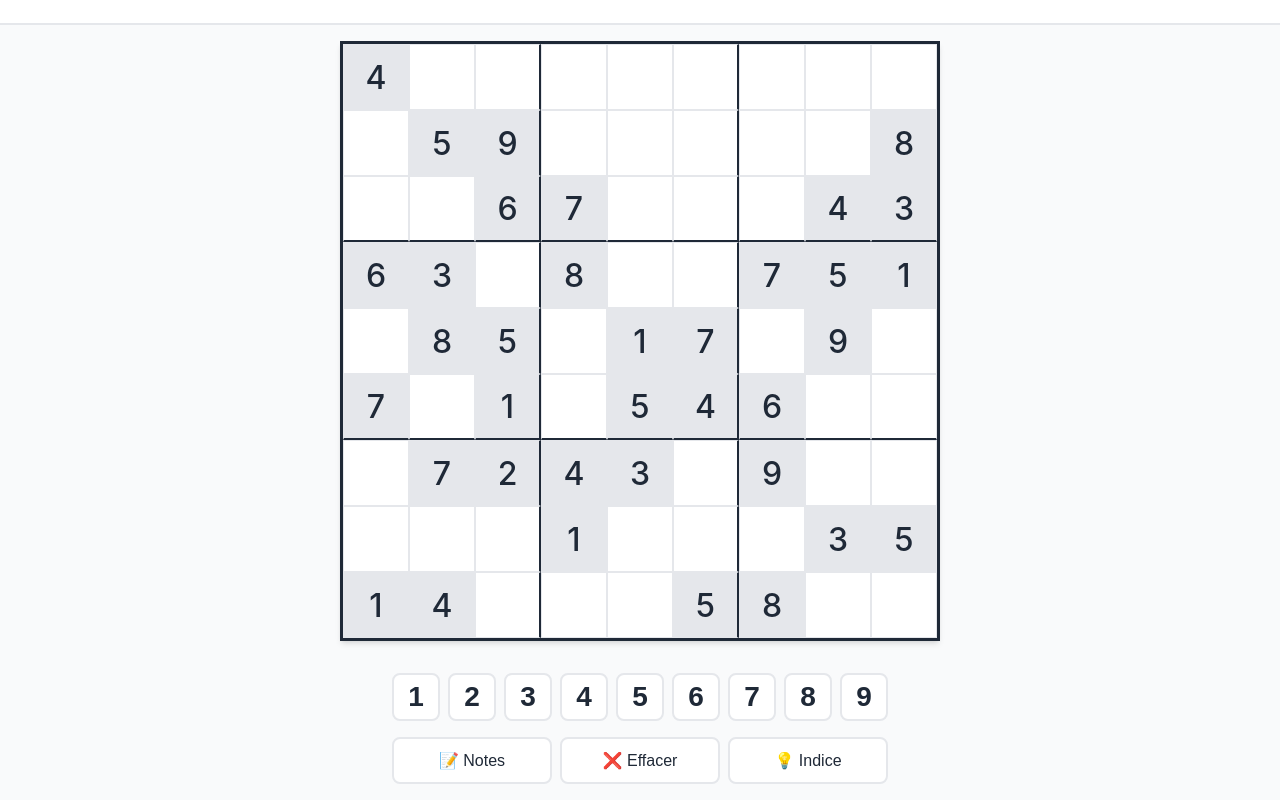
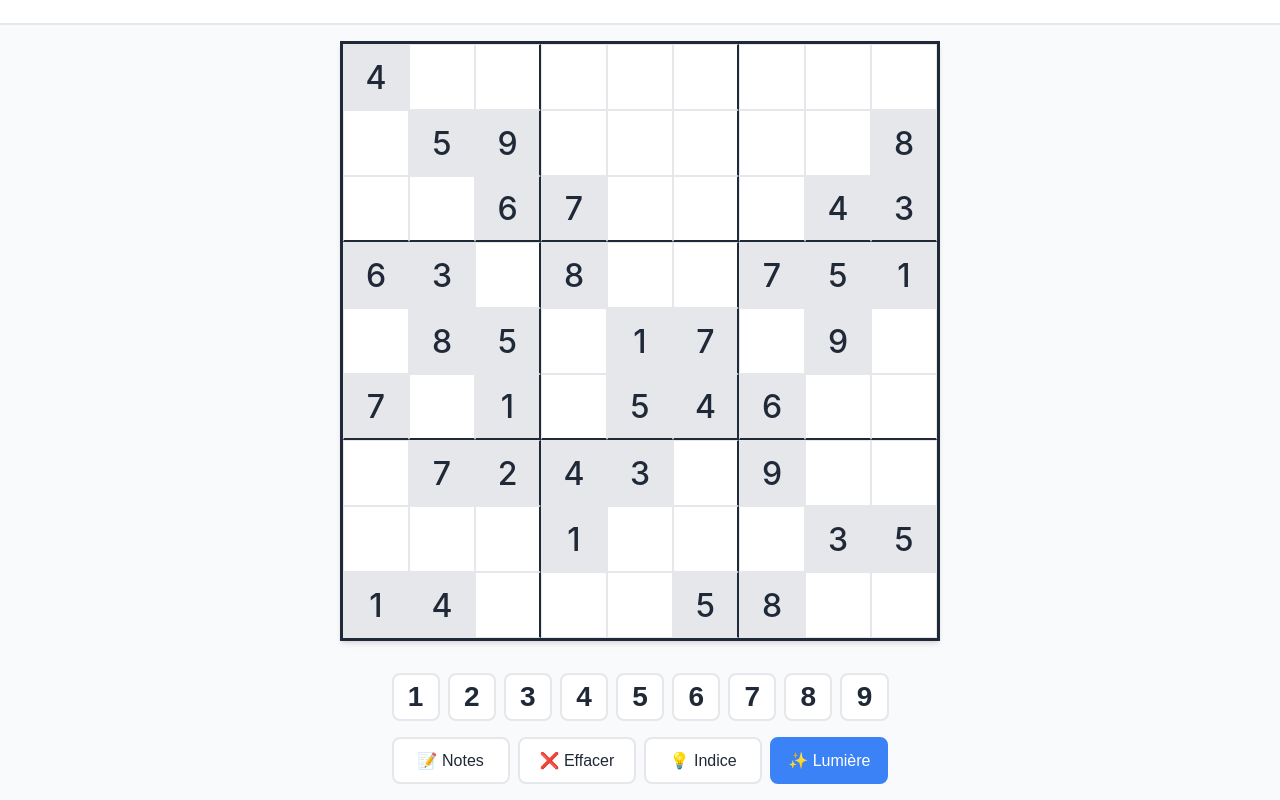
Before and after one commit to XjulI1/sudoku-pwa, a Vue app: page / in a window 1280 px wide. Both pictures are taken after a click on the button "Commencer". Shown: the part 180-980 px from the top of the page. Built offline with nearby package versions, Linux system fonts and the light colour scheme.

Commit message:
feat: ajout de la gestion de la surbrillance dans les contrôles de jeu

```diff
--- a/src/components/GameControls.vue
+++ b/src/components/GameControls.vue
@@ -68,6 +68,15 @@ if (typeof window !== 'undefined') {
       >
         💡 Indice
       </button>
+      <button
+        class="action-btn highlight-btn"
+        :class="{ active: store.showHighlights }"
+        @click="store.showHighlights = !store.showHighlights"
+        :disabled="store.isCompleted || store.isPaused"
+        title="Activer/Désactiver la surbrillance"
+      >
+        ✨ Lumière
+      </button>
     </div>
   </div>
 </template>
@@ -123,7 +132,7 @@ if (typeof window !== 'undefined') {
 
 .action-buttons {
   display: grid;
-  grid-template-columns: repeat(3, 1fr);
+  grid-template-columns: repeat(4, 1fr);
   gap: 0.5rem;
 }
 
--- a/src/stores/sudoku.ts
+++ b/src/stores/sudoku.ts
@@ -22,6 +22,7 @@ export const useSudokuStore = defineStore('sudoku', () => {
   const selectedCell = ref<Position | null>(null)
   const noteMode = ref(false)
   const showErrors = ref(true)
+  const showHighlights = ref(true)
   const errorsCount = ref(0)
   const notesUsed = ref(0)
   const totalPauseTime = ref(0)
@@ -99,6 +100,7 @@ export const useSudokuStore = defineStore('sudoku', () => {
     notesUsed.value = 0
     totalPauseTime.value = 0
     lastPauseStart.value = null
+    showHighlights.value = newDifficulty === Difficulty.SIMPLE || newDifficulty === Difficulty.NORMAL
 
     startTimer()
     saveGame()
@@ -146,11 +148,15 @@ export const useSudokuStore = defineStore('sudoku', () => {
     const regionRows = gridSize.value === GridSize.SIX ? 2 : 3
     const regionCols = gridSize.value === GridSize.SIX ? 3 : 3
 
+    // Toujours désactiver tous les surbrillances d'abord
     for (let r = 0; r < size; r++) {
       for (let c = 0; c < size; c++) {
         grid.value[r]![c]!.isHighlighted = false
       }
     }
+
+    // Si la surbrillance est désactivée, ne rien faire de plus
+    if (!showHighlights.value) return
 
     // Ligne et colonne
     for (let i = 0; i < size; i++) {
@@ -413,6 +419,7 @@ export const useSudokuStore = defineStore('sudoku', () => {
     selectedCell,
     noteMode,
     showErrors,
+    showHighlights,
     errorsCount,
     notesUsed,
     totalPauseTime,
```
